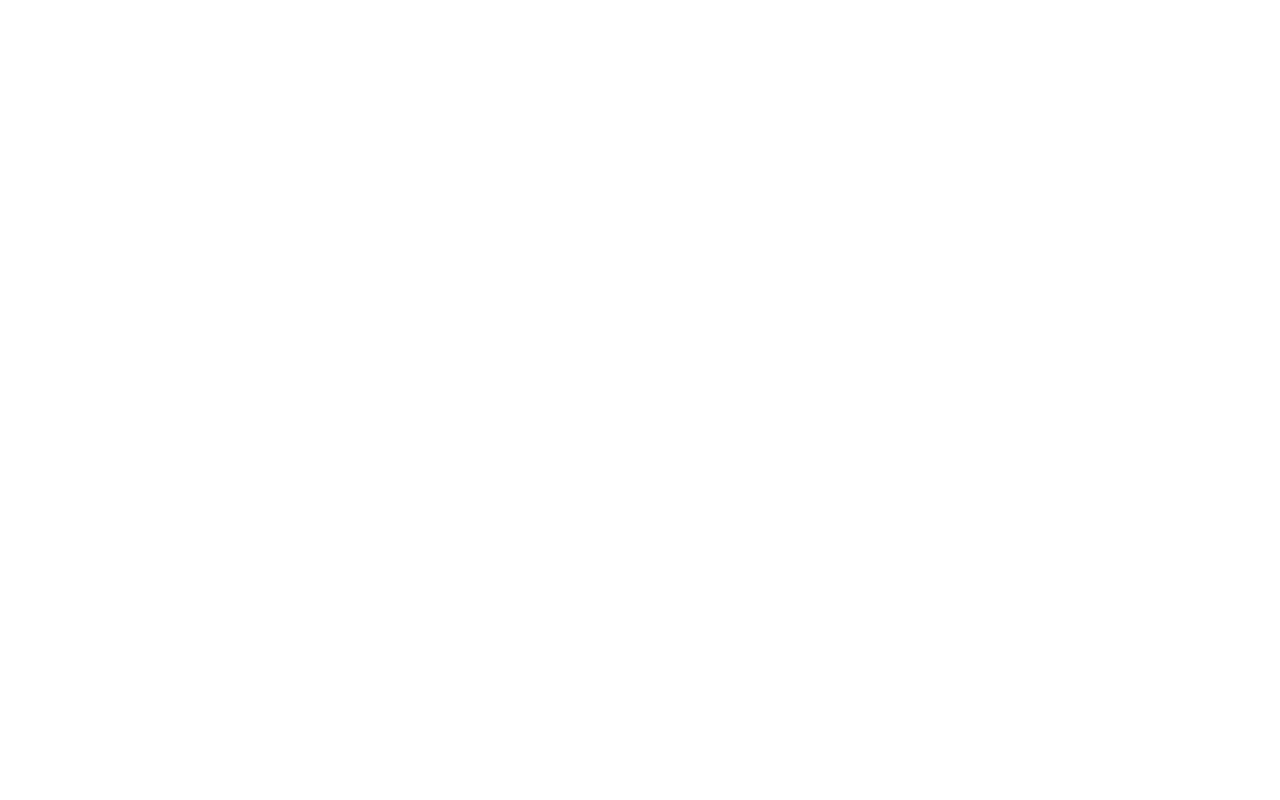
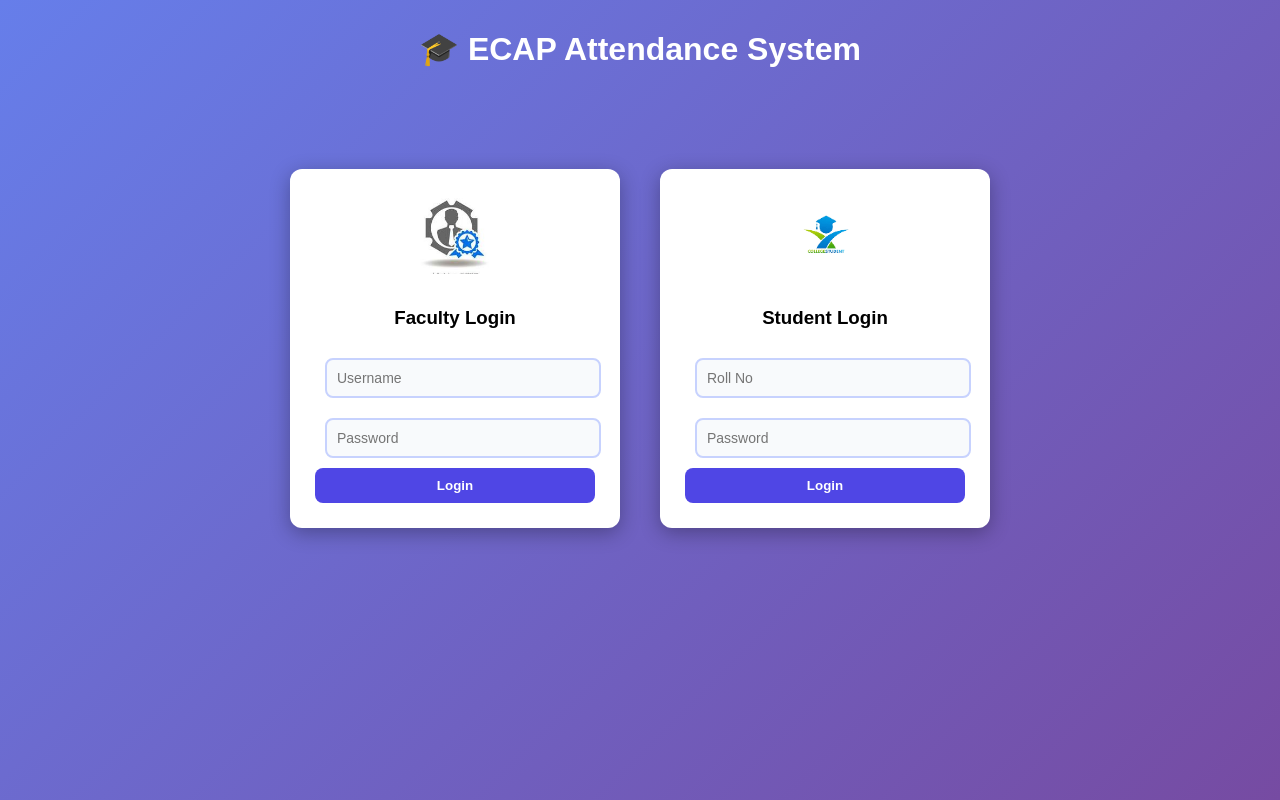
Before and after one commit to 24p61a05r3-Niru/ECAP, a website: page FRONTEND/index.html in a window 1280 px wide. Drawn offline with Linux system fonts and the light colour scheme.

Commit message:
updated frontend login and student dashboard

```diff
--- a/FRONTEND/index.html
+++ b/FRONTEND/index.html
@@ -1,4 +1,94 @@
+<!DOCTYPE html>
+<html>
+<head>
+<title>ECAP Login</title>
+
+<link rel="stylesheet" href="login.css">
+
+<style>
+body {
+    font-family: Arial;
+    background: linear-gradient(135deg, #667eea, #764ba2);
+    text-align: center;
+    color: white;
+}
+
+h1 {
+    margin-top: 30px;
+}
+
+.container {
+    display: flex;
+    justify-content: center;
+    gap: 40px;
+    margin-top: 80px;
+}
+
+.card {
+    background: white;
+    color: black;
+    padding: 25px;
+    border-radius: 12px;
+    width: 280px;
+    box-shadow: 0 5px 20px rgba(0,0,0,0.3);
+}
+
+.card img {
+    width: 80px;
+    margin-bottom: 10px;
+}
+
+input {
+    width: 90%;
+    padding: 10px;
+    margin: 10px;
+}
+
+button {
+    padding: 10px;
+    width: 100%;
+    background: #4f46e5;
+    color: white;
+    border: none;
+    cursor: pointer;
+}
+
+button:hover {
+    background: #3730a3;
+}
+</style>
+
+</head>
+
+<body>
+
+<h1>🎓 ECAP Attendance System</h1>
+
+<div class="container">
+
+<!-- EMPLOYEE -->
+<div class="card">
+    <img src="FacLogo.jpg">
+    <h3>Faculty Login</h3>
+    <input id="empUser" placeholder="Username">
+    <input id="empPass" type="password" placeholder="Password">
+    <button onclick="empLogin()">Login</button>
+</div>
+
+<!-- STUDENT -->
+<div class="card">
+    <img src="Colstulogo.png">
+    <h3>Student Login</h3>
+    <input id="stuUser" placeholder="Roll No">
+    <input id="stuPass" type="password" placeholder="Password">
+    <button onclick="stuLogin()">Login</button>
+</div>
+
+</div>
+
 <script>
+
+// 🔹 EMPLOYEE LOGIN
 function empLogin() {
     const username = document.getElementById("empUser").value;
     const password = document.getElementById("empPass").value;
@@ -19,10 +109,11 @@
     })
     .catch(err => {
         console.error(err);
-        alert("Server error");
+        alert("Server Error");
     });
 }
 
+// 🔹 STUDENT LOGIN
 function stuLogin() {
     const roll_no = document.getElementById("stuUser").value;
     const password = document.getElementById("stuPass").value;
@@ -44,7 +135,11 @@
     })
     .catch(err => {
         console.error(err);
-        alert("Server error");
+        alert("Server Error");
     });
 }
+
 </script>
+
+</body>
+</html>
```
Also changed, not shown: FRONTEND/student.html (+13 -8 lines).
